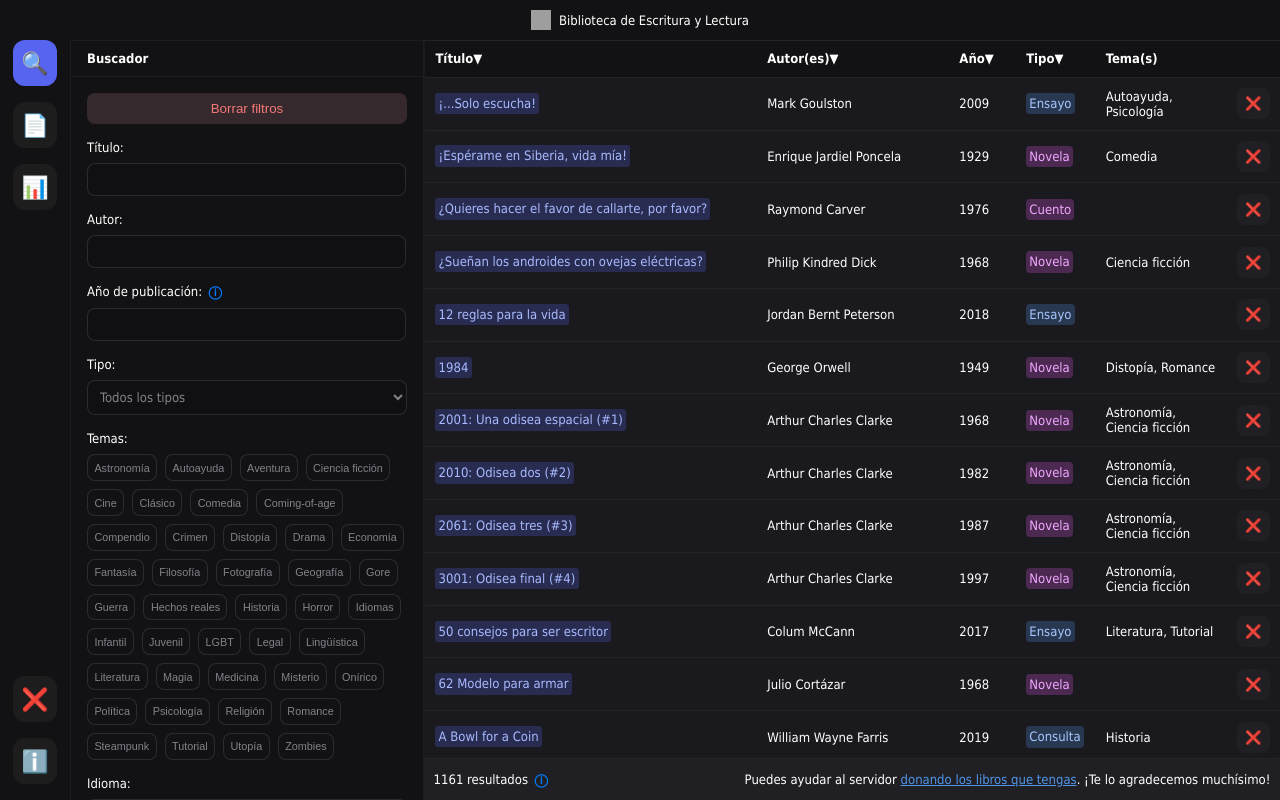
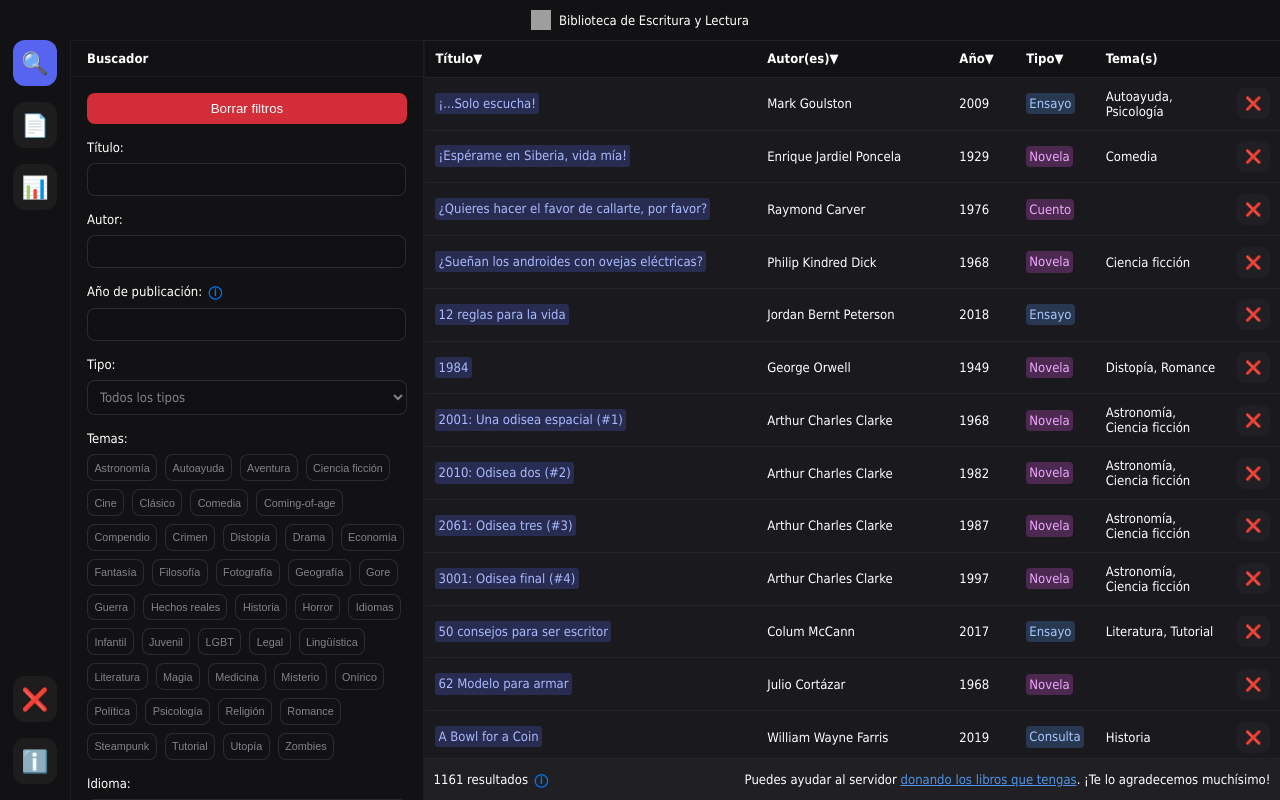
Before and after one commit to EscrituraYLectura/biblioteca, a Next.js app: page /buscador in a window 1280 px wide. In both pictures the pointer is over the button "Borrar filtros". Built offline with nearby package versions, Linux system fonts and the light colour scheme; grey boxes are pictures that could not be loaded; a web font is replaced by a local one.

Commit message:
Hover red for report buttons and remove filters button

```diff
--- a/styles/pages/buscador.module.scss
+++ b/styles/pages/buscador.module.scss
@@ -195,7 +195,8 @@
     transition: background-color 0.2s ease-out;
 
     &:hover {
-      background-color: #35292d;
+      color: #fff;
+      background-color: #d22d39;
     }
 }
 
@@ -213,7 +214,7 @@
     transition: background-color 0.2s ease-out;
 
     &:hover {
-        background-color: #35292d;
+        background-color: #d22d39;
     }
 }
 
```
